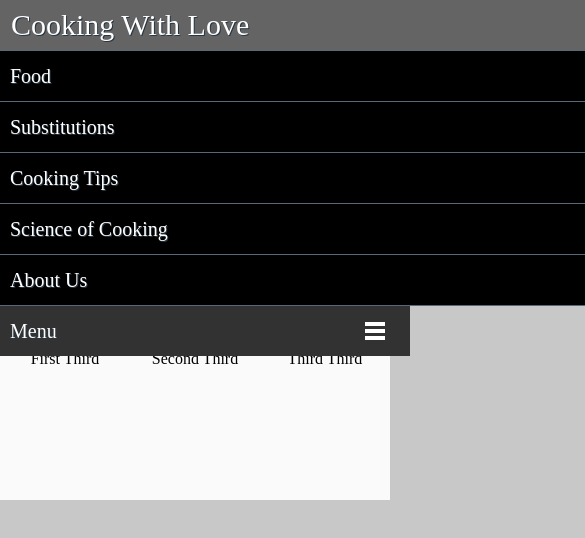
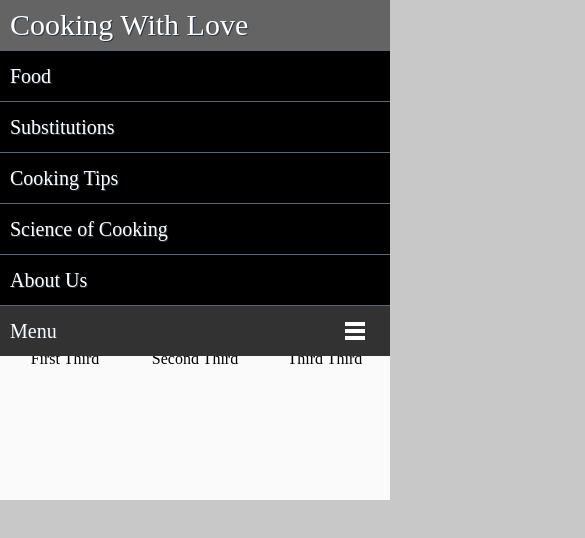
Before and after one commit to yahelnachum/CookingWebsite, a website: page public/index.html in a window 390 px wide. Both pictures are taken after a click on the link "Menu". Shown: the top 538 px of the page, 585 px wide, since content can reach past the window. Drawn offline with Linux system fonts and the light colour scheme.

Commit message:
fixed css issues between platforms

```diff
--- a/public/css/main.css
+++ b/public/css/main.css
@@ -90,10 +90,10 @@ nav {
 nav ul {
 display: none;
 height: auto;
+width: 100%;
 }
 nav a#pull {
 display: block;
-width: 100%;
 position: relative;
 }
 nav a#pull:after {
@@ -110,7 +110,6 @@ top: 15px;
 nav li {
 	display: block;
 	float: none;
-	width: 100%;
 	border-bottom: 1px solid #576979;
 }
 
@@ -120,10 +119,10 @@ nav li:hover, nav li:active {
 
 nav li a {
 	border-right: 0px;
-	padding: 0px 10px;
 }
 
 nav li:first-child a{
+	border-left: 0px;
 	padding: 0px 10px;
 }
 }
```
